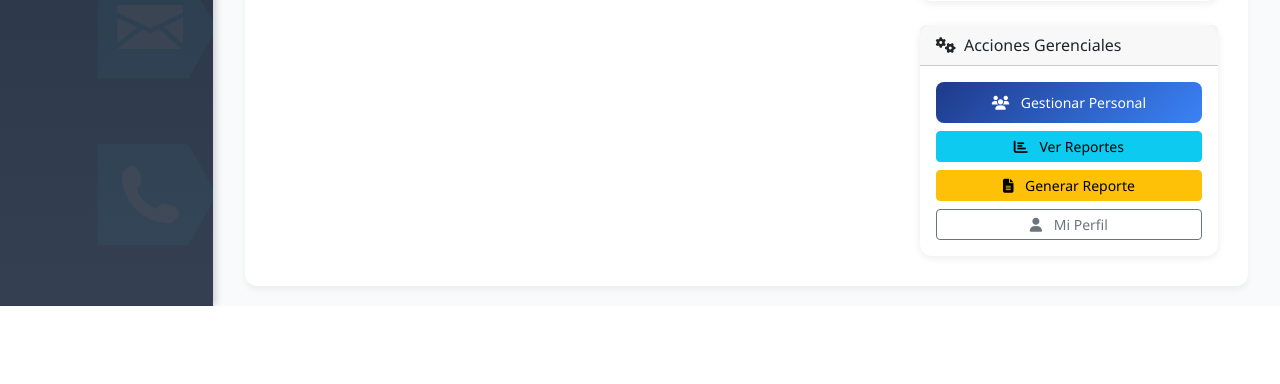
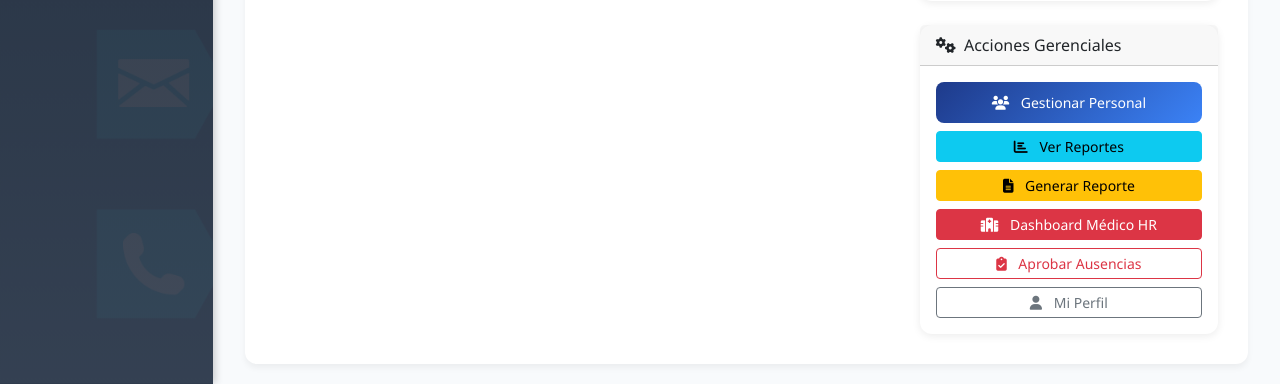
Before and after one commit to Jaisartuyk/euro-security, a Django app: template templates/employees/dashboards/manager_dashboard.html in a window 1280 px wide. Shown: the part 752-1136 px from the top of the page. Before the commit the page ends 1058 px from the top, so only its background shows below. Run offline with Django 4.2, Linux system fonts and the light colour scheme; the template is opened without the code that fills it, so the values that code supplies are empty.

Commit message:
FEATURE: Integrar ausencias en dashboards supervisor y manager
 SUPERVISOR DASHBOARD:
- Botón: Aprobar Ausencias (supervisor_leaves)
- Botón: Mis Ausencias (medical_dashboard)
- Integrado en sección Acciones de Supervisor

 MANAGER DASHBOARD:
- Botón: Dashboard Médico HR (hr_medical_dashboard)
- Botón: Aprobar Ausencias (supervisor_leaves)
- Integrado en sección Acciones Gerenciales

 PERMISOS:
- Supervisor: Aprobar ausencias de su equipo + ver las suyas
- Manager: Dashboard médico completo + aprobar ausencias

 UI/UX:
- Botones con estilo danger (rojo) para ausencias
- Iconos: clipboard-check, notes-medical, hospital
- Integrado con diseño existente

 RESULTADO:
- Sistema de ausencias visible en todos los dashboards
- Acceso según rol y permisos
- Navegación intuitiva

```diff
--- a/templates/employees/dashboards/manager_dashboard.html
+++ b/templates/employees/dashboards/manager_dashboard.html
@@ -228,6 +228,16 @@
                         Generar Reporte
                     </button>
 
+                    <a href="{% url 'attendance:hr_medical_dashboard' %}" class="btn btn-danger btn-sm">
+                        <i class="fas fa-hospital me-2"></i>
+                        Dashboard Médico HR
+                    </a>
+
+                    <a href="{% url 'attendance:supervisor_leaves' %}" class="btn btn-outline-danger btn-sm">
+                        <i class="fas fa-clipboard-check me-2"></i>
+                        Aprobar Ausencias
+                    </a>
+
                     <a href="{% url 'employees:profile' %}" class="btn btn-outline-secondary btn-sm">
                         <i class="fas fa-user me-2"></i>
                         Mi Perfil
```
Also changed, not shown: templates/employees/dashboards/supervisor_dashboard.html (+10 -0 lines).
